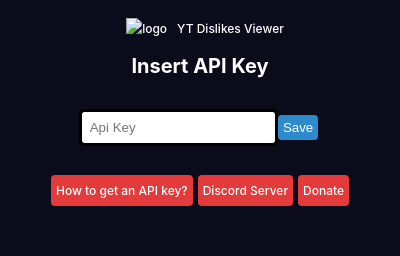
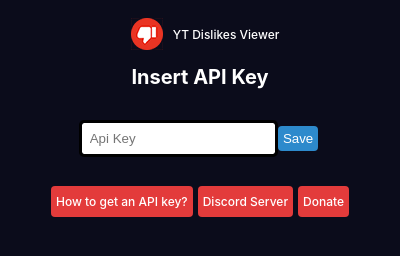
Before and after one commit to pgamerx/yt-dislikes-viewer, a browser extension: page popup/index.html in a window 400 px wide. Drawn offline with Linux system fonts and the light colour scheme; the site is published under a folder, as on GitHub Pages, so addresses that start at the root find nothing.

Commit message:
(#36): Spreading functions

```diff
--- a/popup/index.html
+++ b/popup/index.html
@@ -13,7 +13,7 @@
 <body>
 
   <div class="logo">
-    <img title="logo" class="logoImg" src="/icons/get_started32.png"/>
+    <img title="logo" class="logoImg" src="icons/get_started32.png"/>
     <span class="logoText">YT Dislikes Viewer</span>
   </div>
 
```
Also changed, not shown: functions/waste/oldscript.js (renamed from waste/oldscript.js), manifest.json, popup/icons/get_started128.png (renamed from icons/get_started128.png), popup/icons/get_started16.png (renamed from icons/get_started16.png), popup/icons/get_started32.png (renamed from icons/get_started32.png), popup/icons/get_started48.png (renamed from icons/get_started48.png).
